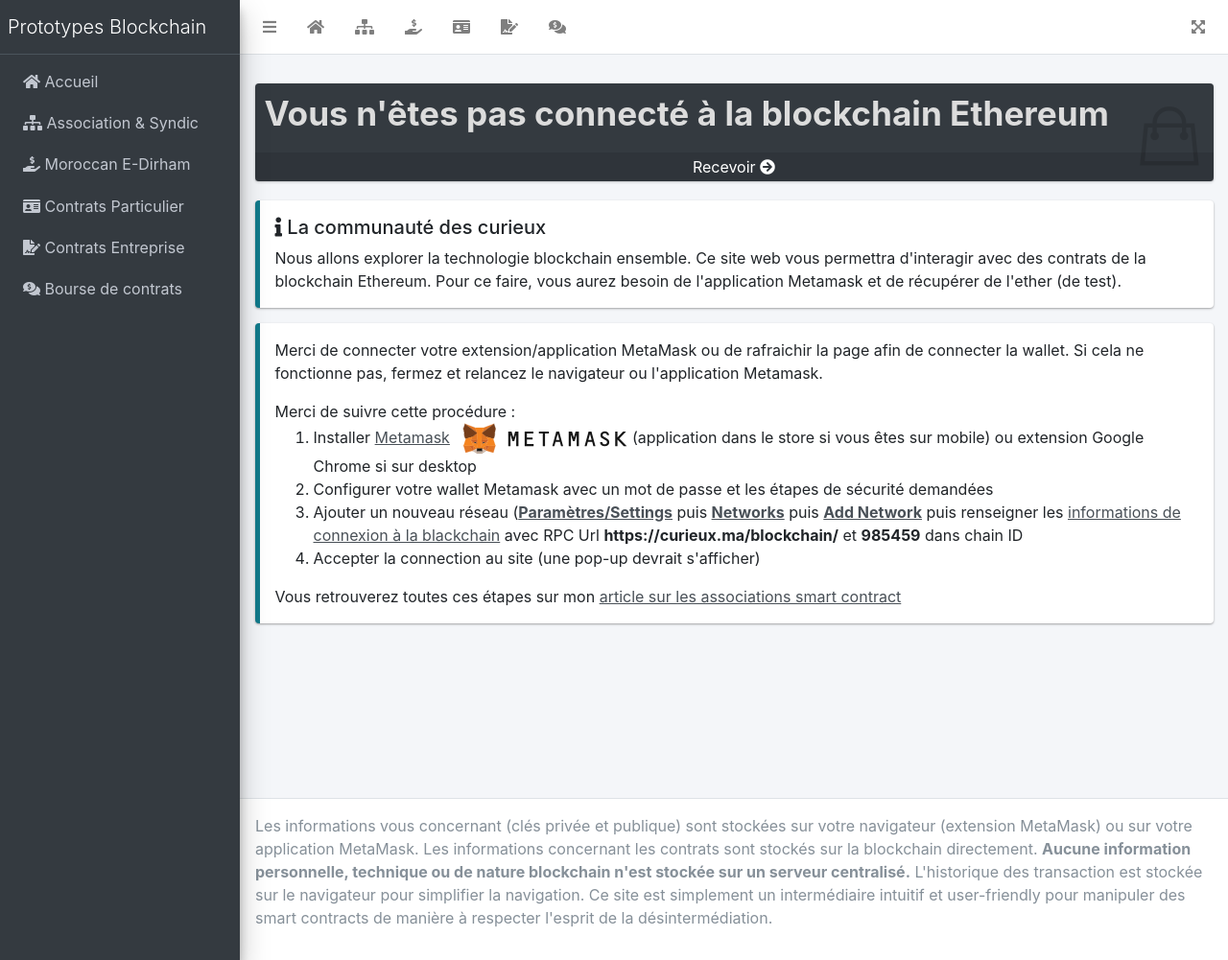
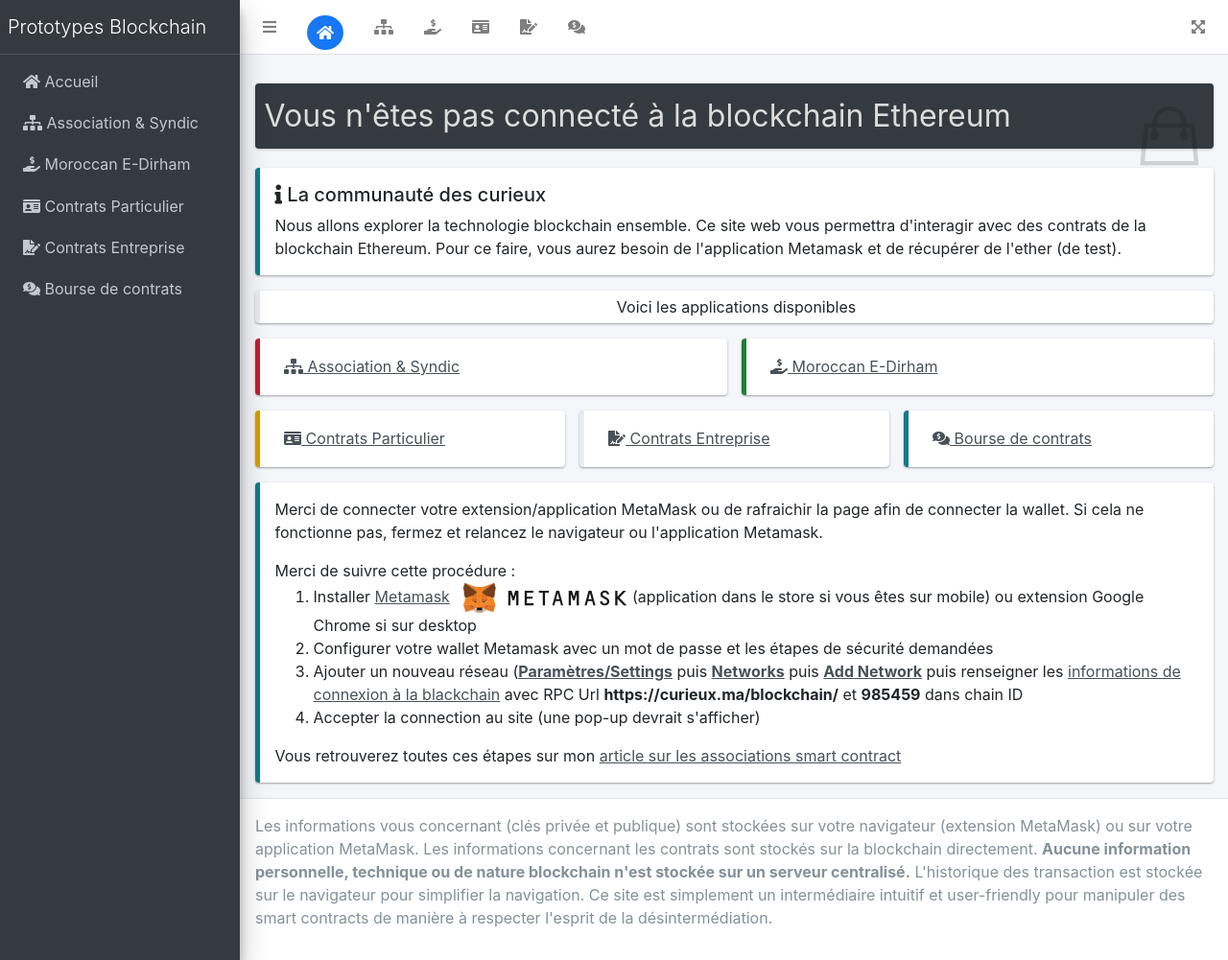
Before and after one commit to AshtonIzmev/prototype-web3js-smart-contract, a Jekyll site: the page built from index.html, in a window 1280 px wide and 1001 px high. Shown: the whole window at 96% size. Built offline with Jekyll 4.4.1, drawn with Linux system fonts in a browser that asks for light colours; some web fonts are replaced; a script that is not in the unit is left out.

Commit message:
Cleaning homepage

```diff
--- a/404.html
+++ b/404.html
@@ -19,7 +19,4 @@
 
 <div class="container">
   <h1>404</h1>
-
-  <p><strong>Pas encore développé :(</strong></p>
-  <p>C'est pour bientôt.</p>
 </div>
--- a/_data/navigation.yml
+++ /dev/null
@@ -1,4 +0,0 @@
-- name: Home
-  link: /
-- name: About
-  link: /about/
--- a/_includes/upnavigation.html
+++ b/_includes/upnavigation.html
@@ -6,33 +6,33 @@
 				<i class="fas fa-bars"></i></a>
 		</li>
 		<li class="nav-item">
-			<a href="/index/" class="nav-link">
-				<i class="fas fa-home"></i>
+			<a href="/" class="nav-link">
+				<i id="upnavhome" class="fas fa-home"></i>
 			</a>
 		</li>
 		<li class="nav-item">
 			<a href="/assosyndic/" class="nav-link">
-				<i class="fas fa-sitemap"></i>
+				<i id="upnavasso" class="fas fa-sitemap"></i>
 			</a>
 		</li>
 		<li class="nav-item">
 			<a href="/mederc20/" class="nav-link">
-				<i class="fas fa-hand-holding-usd"></i>
+				<i id="upnavmed" class="fas fa-hand-holding-usd"></i>
 			</a>
 		</li>
 		<li class="nav-item">
 			<a href="/contractpp/" class="nav-link">
-				<i class="fas fa-id-card"></i>
+				<i id="upnavpp" class="fas fa-id-card"></i>
 			</a>
 		</li>
 		<li class="nav-item">
 			<a href="/contractpm/" class="nav-link">
-				<i class="fas fa-file-signature"></i>
+				<i id="upnvapm" class="fas fa-file-signature"></i>
 			</a>
 		</li>
 		<li class="nav-item">
 			<a href="/bourse/" class="nav-link">
-				<i class="fas fa-comments-dollar"></i>
+				<i id="upnavbourse" class="fas fa-comments-dollar"></i>
 			</a>
 		</li>
 	</ul>
--- a/_layouts/default.html
+++ b/_layouts/default.html
@@ -24,6 +24,13 @@
 			z-index: 1000;
 		}
 
+		.circle-icon {
+			background: #1877f2;
+			padding: 10px;
+			border-radius: 70%;
+			color: white;
+		}
+
 		@media screen and (min-width: 400px) {
 			br {
 				display: none;
@@ -40,7 +47,7 @@
 	<div class="wrapper">
 
 		<aside class="main-sidebar sidebar-dark-primary elevation-4">
-			<a href="/index/" class="brand-link">
+			<a href="/" class="brand-link">
 				<span class="brand-text font-weight-light">Prototypes Blockchain</span>
 			</a>
 
--- a/assets/geth/med.day.js
+++ b/assets/geth/med.day.js
@@ -1,9 +1,8 @@
 
 loadScript("/home/ethereum/tmp/med.abi.js")
 loadScript("/home/ethereum/tmp/med.bytecode.js")
-loadScript("/home/ethereum/tmp/med.deploy.js")
 
-var med = eth.contract(abi).at("0x91EA2D6Ed5F19b877abEC6B4597331E5D81F35d3");
+var med = eth.contract(abi).at("0x01AbA88b557c46dC82D9B6f8367125370AB23c49");
 
 med.incrementDay({from: eth.coinbase});
 
--- a/assets/geth/med.month.js
+++ b/assets/geth/med.month.js
@@ -1,8 +1,7 @@
 
 loadScript("/home/ethereum/tmp/med.abi.js")
 loadScript("/home/ethereum/tmp/med.bytecode.js")
-loadScript("/home/ethereum/tmp/med.deploy.js")
 
-var med = eth.contract(abi).at("0x91EA2D6Ed5F19b877abEC6B4597331E5D81F35d3");
+var med = eth.contract(abi).at("0x01AbA88b557c46dC82D9B6f8367125370AB23c49");
 
 med.incrementMonth({from: eth.coinbase});
--- a/assets/js/web3/config.js
+++ b/assets/js/web3/config.js
@@ -5,7 +5,7 @@
 var WEB3ID = isLocalhost ? "1338" : "985459";
 var blockchainProvider = isLocalhost ? 'http://localhost:8545/' : 'https://curieux.ma/blockchain/';
 
-var tokenCtrAdd = isLocalhost ? '0xB32A30Fe904a3d75766b7217ec3a8Af0b5Aec00d' : "0x91EA2D6Ed5F19b877abEC6B4597331E5D81F35d3";
+var tokenCtrAdd = isLocalhost ? '0x92Ed9a464e2A8a1e79A34056A854A75839176430' : "0x91EA2D6Ed5F19b877abEC6B4597331E5D81F35d3";
 
 // Modifier le token contract address également dans med.day et med.month !
 
@@ -15,10 +15,10 @@
 var assoJson = '/assets/contracts/AssociationOrg.json';
 
 var medTransfertStorageKey = "transfert_20210525";
-var medbeneficiaireStorageKey = "beneficiaire";
+var medbeneficiaireStorageKey = "beneficiaire"
 
 /*
 
-web3.eth.sendTransaction({from:"0x90b27dfD0A23514678eE38B356A09490342C5167", to:"0x99e5A82c5000f18F3CB0027382F9310110bD0376", value:web3.utils.toWei("5", "ether")});
+web3.eth.sendTransaction({from:"0x1379afaA2316482663ed50178d73984D3C5937f7", to:"0x99e5A82c5000f18F3CB0027382F9310110bD0376", value:web3.utils.toWei("5", "ether")});
 
 */
--- a/index.md
+++ b/index.html
@@ -9,17 +9,17 @@
 		<!-- small box -->
 		<div class="small-box bg-dark">
 			<div class="inner">
-				<h3>
-					<span id="solde"> <span style="color: gainsboro;">Vous n'êtes pas
-							connecté à la blockchain Ethereum </span></span>
-				</h3>
-				<span class="solde" style="display:none;">Solde d'ether (de test, aucune valeur marchande ni utilité hors ce prototype)</span>
+				<span id="solde"> <span style="color: gainsboro; font-size: xx-large;">Vous n'êtes pas
+						connecté à la blockchain Ethereum </span></span>
+				<span class="solde" style="display:none;">Solde d'ether (de test, aucune valeur marchande ni utilité
+					hors ce prototype)</span>
 				<span id="received-ether"></span>
 			</div>
 			<div class="icon">
 				<i class="ion ion-bag"></i>
 			</div>
-			<a onclick="getEther()" class="small-box-footer">Recevoir <i class="fas fa-arrow-circle-right"></i></a>
+			<a onclick="getEther()" class="solde small-box-footer" style="display:none;">Recevoir de l'ether <i
+					class="fas fa-arrow-circle-right"></i></a>
 		</div>
 	</div>
 </div>
@@ -28,11 +28,75 @@
 	<div class="col-12">
 		<div class="callout callout-info">
 			<h5><i class="fas fa-info"></i> La communauté des curieux</h5>
-			<span>
+			<p>
 				Nous allons explorer la technologie blockchain ensemble.
 				Ce site web vous permettra d'interagir avec des contrats de la blockchain Ethereum. Pour ce faire,
 				vous aurez besoin de l'application Metamask et de récupérer de l'ether (de test).
-			</span>
+			</p>
+		</div>
+	</div>
+</div>
+
+<div class="row">
+	<div class="col-12">
+		<div class="callout"  style="padding: 0.3em; text-align: center;">
+			<p>Voici les applications disponibles</p>
+		</div>
+	</div>
+</div>
+
+<div class="row">
+	<div class="col-6">
+		<div class="callout callout-danger" style="padding: 0.6em">
+			<a href="/assosyndic/" class="nav-link">
+				<p>
+					<i class="fas fa-sitemap"></i>
+					Association & Syndic
+				</p>
+			</a>
+		</div>
+	</div>
+	<div class="col-6">
+		<div class="callout callout-success" style="padding: 0.6em">
+			<a href="/mederc20/" class="nav-link">
+				<p>
+					<i class="fas fa-hand-holding-usd"></i>
+					Moroccan E-Dirham
+				</p>
+			</a>
+		</div>
+	</div>
+</div>
+
+<div class="row">
+	<div class="col-4">
+		<div class="callout callout-warning" style="padding: 0.6em">
+			<a href="/contractpp/" class="nav-link">
+				<p>
+					<i class="fas fa-id-card"></i>
+					Contrats Particulier
+				</p>
+			</a>
+		</div>
+	</div>
+	<div class="col-4">
+		<div class="callout callout-primary" style="padding: 0.6em">
+			<a href="/contractpm/" class="nav-link">
+				<p>
+					<i class="fas fa-file-signature"></i>
+					Contrats Entreprise
+				</p>
+			</a>
+		</div>
+	</div>
+	<div class="col-4">
+		<div class="callout callout-info" style="padding: 0.6em">
+			<a href="/bourse/" class="nav-link">
+				<p>
+					<i class="fas fa-comments-dollar"></i>
+					Bourse de contrats
+				</p>
+			</a>
 		</div>
 	</div>
 </div>
@@ -79,3 +144,7 @@
 </div>
 
 <script type="text/javascript" src="/assets/js/home/home.js"></script>
+<script>
+	var element = document.getElementById("upnavhome");
+	element.classList.add("circle-icon");
+</script>
```
Also changed, not shown: other parts of index.html (+2 -1 lines), assets/geth/med.deploy.js (+20 -1 lines), assosyndic.html (renamed from assosyndic.md, +7 -4 lines), bourse.html (added, +32 -0 lines), contractpm.html (added, +31 -0 lines), contractpp.html (added, +31 -0 lines), mederc20.html (renamed from mederc20.md, +6 -3 lines), 1 other file.
